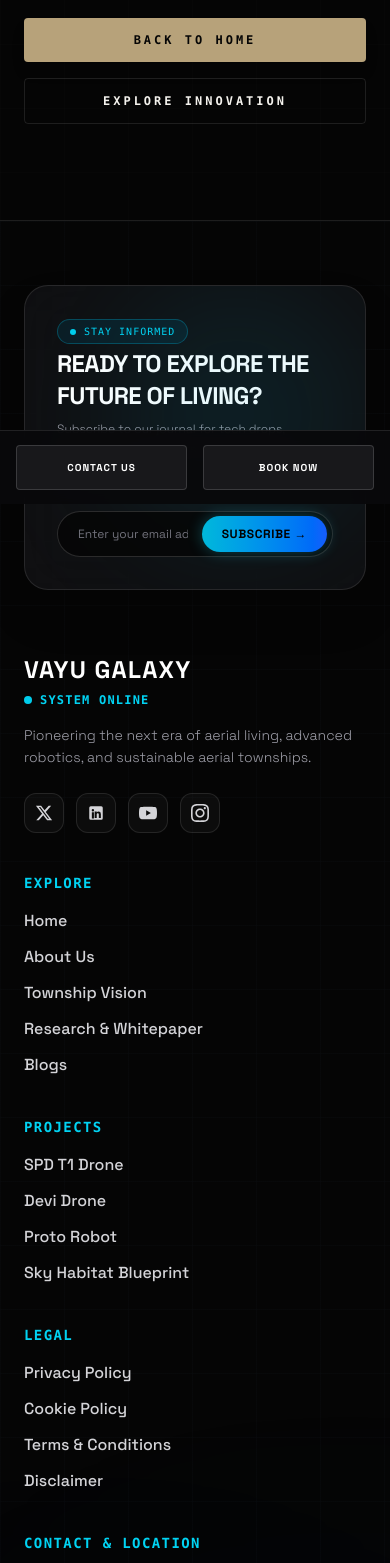
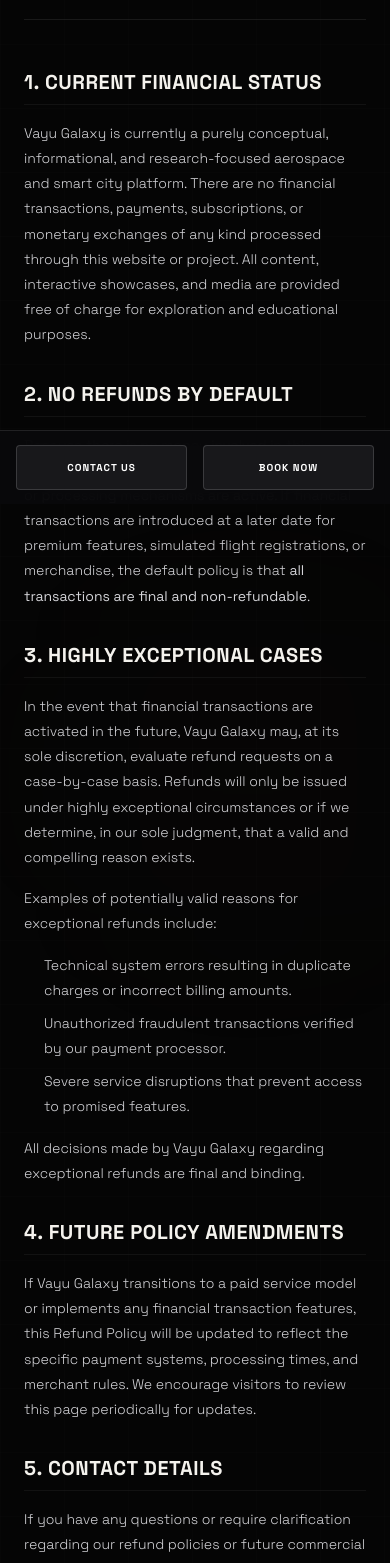
Before and after one commit to TheHemantPandey/vayu-galaxy, a Next.js app: page /refund-policy in a window 390 px wide. Before the commit this address had no page. Shown: the part 340-1903 px from the top of the page. Built offline with nearby package versions, Linux system fonts and the light colour scheme.

Commit message:
feat: implement responsive footer with newsletter subscription, social links, and refund policy page

```diff
--- /dev/null
+++ b/src/app/refund-policy/page.tsx
@@ -0,0 +1,84 @@
+import React from "react";
+import type { Metadata } from "next";
+import { SITE_URL } from "@/lib/seo-config";
+import LegalLayout from "@/components/layout/LegalLayout";
+
+export const metadata: Metadata = {
+  title: "Refund Policy | Vayu Galaxy",
+  description: "Read the Vayu Galaxy Refund Policy. Learn about financial terms, future transactions, and refund rules for our concepts and projects.",
+  alternates: {
+    canonical: `${SITE_URL}/refund-policy`,
+  },
+};
+
+export default function RefundPolicyPage() {
+  return (
+    <LegalLayout
+      title="Refund Policy"
+      subtitle="Vayu Galaxy's terms regarding financial transactions, future monetization, and refund eligibility guidelines."
+      updatedAt="August 26, 2026"
+    >
+      <section className="space-y-4">
+        <h2 className="text-xl sm:text-2xl font-bold uppercase tracking-wide text-[#F4F2ED] border-b border-white/5 pb-2">
+          1. Current Financial Status
+        </h2>
+        <p>
+          Vayu Galaxy is currently a purely conceptual, informational, and research-focused aerospace and smart city platform. There are no financial transactions, payments, subscriptions, or monetary exchanges of any kind processed through this website or project. All content, interactive showcases, and media are provided free of charge for exploration and educational purposes.
+        </p>
+      </section>
+
+      <section className="space-y-4">
+        <h2 className="text-xl sm:text-2xl font-bold uppercase tracking-wide text-[#F4F2ED] border-b border-white/5 pb-2">
+          2. No Refunds by Default
+        </h2>
+        <p>
+          Because there is no money involved in this website or project at present, no refund systems or processing mechanisms are active. If financial transactions are introduced at a later date for premium features, simulated flight registrations, or merchandise, the default policy is that <strong>all transactions are final and non-refundable</strong>.
+        </p>
+      </section>
+
+      <section className="space-y-4">
+        <h2 className="text-xl sm:text-2xl font-bold uppercase tracking-wide text-[#F4F2ED] border-b border-white/5 pb-2">
+          3. Highly Exceptional Cases
+        </h2>
+        <p>
+          In the event that financial transactions are activated in the future, Vayu Galaxy may, at its sole discretion, evaluate refund requests on a case-by-case basis. Refunds will only be issued under highly exceptional circumstances or if we determine, in our sole judgment, that a valid and compelling reason exists.
+        </p>
+        <p>
+          Examples of potentially valid reasons for exceptional refunds include:
+        </p>
+        <ul className="list-disc pl-5 space-y-2">
+          <li>
+            Technical system errors resulting in duplicate charges or incorrect billing amounts.
+          </li>
+          <li>
+            Unauthorized fraudulent transactions verified by our payment processor.
+          </li>
+          <li>
+            Severe service disruptions that prevent access to promised features.
+          </li>
+        </ul>
+        <p>
+          All decisions made by Vayu Galaxy regarding exceptional refunds are final and binding.
+        </p>
+      </section>
+
+      <section className="space-y-4">
+        <h2 className="text-xl sm:text-2xl font-bold uppercase tracking-wide text-[#F4F2ED] border-b border-white/5 pb-2">
+          4. Future Policy Amendments
+        </h2>
+        <p>
+          If Vayu Galaxy transitions to a paid service model or implements any financial transaction features, this Refund Policy will be updated to reflect the specific payment systems, processing times, and merchant rules. We encourage visitors to review this page periodically for updates.
+        </p>
+      </section>
+
+      <section className="space-y-4">
+        <h2 className="text-xl sm:text-2xl font-bold uppercase tracking-wide text-[#F4F2ED] border-b border-white/5 pb-2">
+          5. Contact Details
+        </h2>
+        <p>
+          If you have any questions or require clarification regarding our refund policies or future commercial plans, please submit your inquiry through the <a href="/contact" className="text-[#B7A27A] hover:underline">Contact Page</a>.
+        </p>
+      </section>
+    </LegalLayout>
+  );
+}
--- a/src/components/layout/Footer.tsx
+++ b/src/components/layout/Footer.tsx
@@ -339,6 +339,12 @@ export default function Footer() {
                   <span className="text-cyan-400 opacity-0 group-hover:opacity-100 transition-opacity">→</span>
                 </Link>
               </li>
+              <li>
+                <Link href="/refund-policy" className="group inline-flex items-center gap-2 text-base text-zinc-300 hover:text-white font-medium transition-colors">
+                  <span className="group-hover:translate-x-1 transition-transform">Refund Policy</span>
+                  <span className="text-cyan-400 opacity-0 group-hover:opacity-100 transition-opacity">→</span>
+                </Link>
+              </li>
             </ul>
           </motion.div>
 
```
